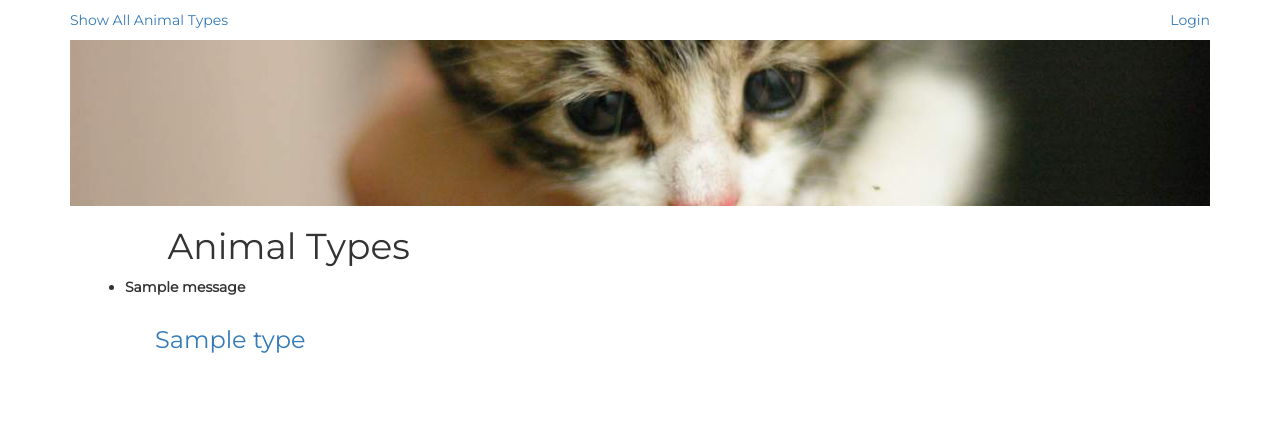
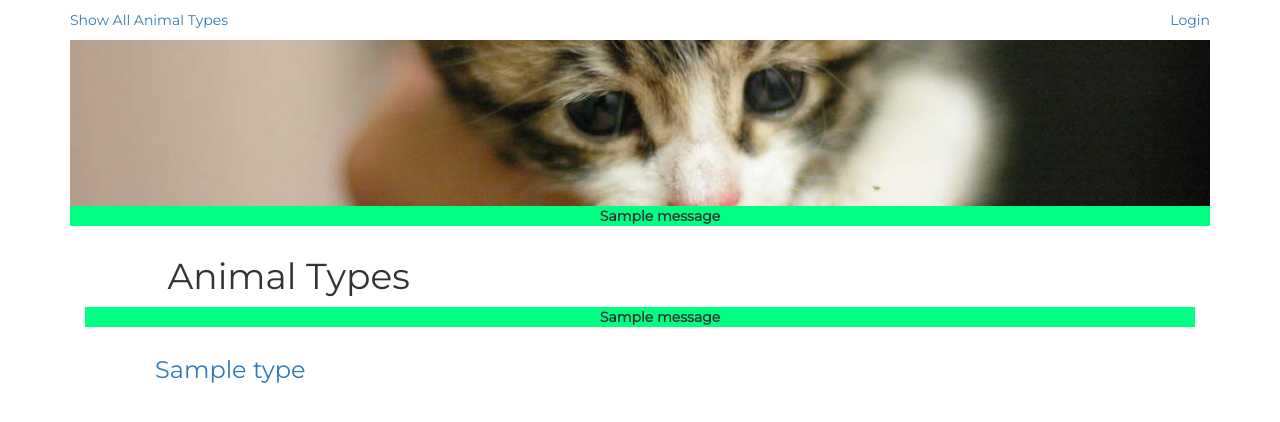
Before and after one commit to jasonbodman/petstore, a Flask app: page / in a window 1280 px wide. Shown: the top 422 px of the page. Run offline with Flask 2, Linux system fonts and the light colour scheme; tables that the repository leaves empty hold one stand-in row (values such as "Sample post"); one stand-in notice (Sample message) is shown; some libraries are stand-ins or nearby versions.

Commit message:
update flash message location and style

```diff
--- a/static/styles.css
+++ b/static/styles.css
@@ -14,3 +14,9 @@
 .banner img {
   width: 100%;
 }
+
+.flash ul {
+  list-style-type: none;
+  background-color: #00ff83;
+  text-align: center;
+}
--- a/templates/header.html
+++ b/templates/header.html
@@ -15,3 +15,17 @@
     <img src="{{url_for('static', filename='header.jpeg')}}">
   </div>
 </div>
+<div class="row">
+  <div class="col-md-12 flash">
+            {% with messages = get_flashed_messages() %}
+        {% if messages %}
+
+          <ul>
+          {% for message in messages %}
+              <li> <strong> {{ message }} </strong> </li>
+          {% endfor %}
+          </ul>
+          {% endif %}
+      {% endwith %}
+  </div>
+</div>
```
Also changed, not shown: templates/allPets.html (+0 -13 lines), templates/types.html (+0 -14 lines).
